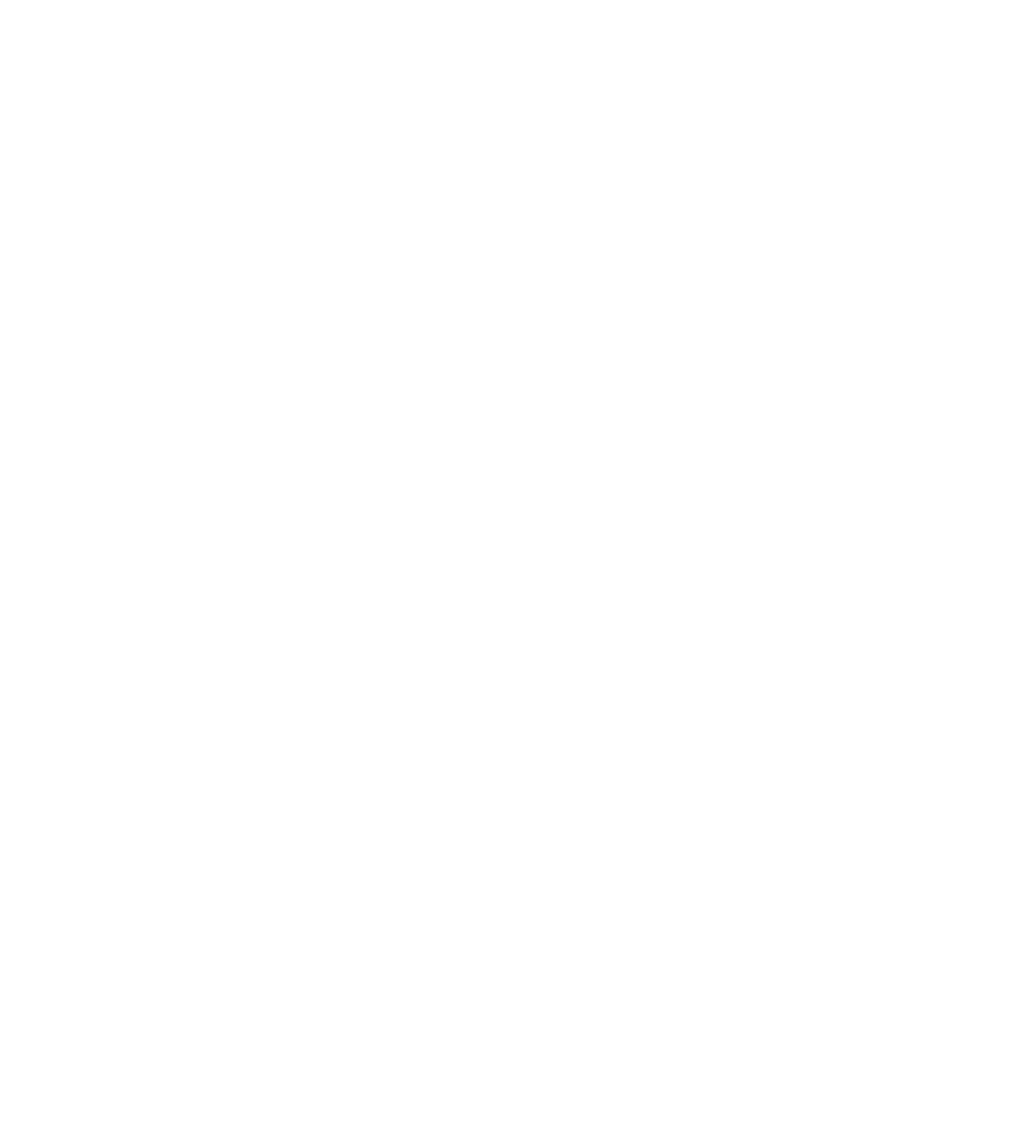
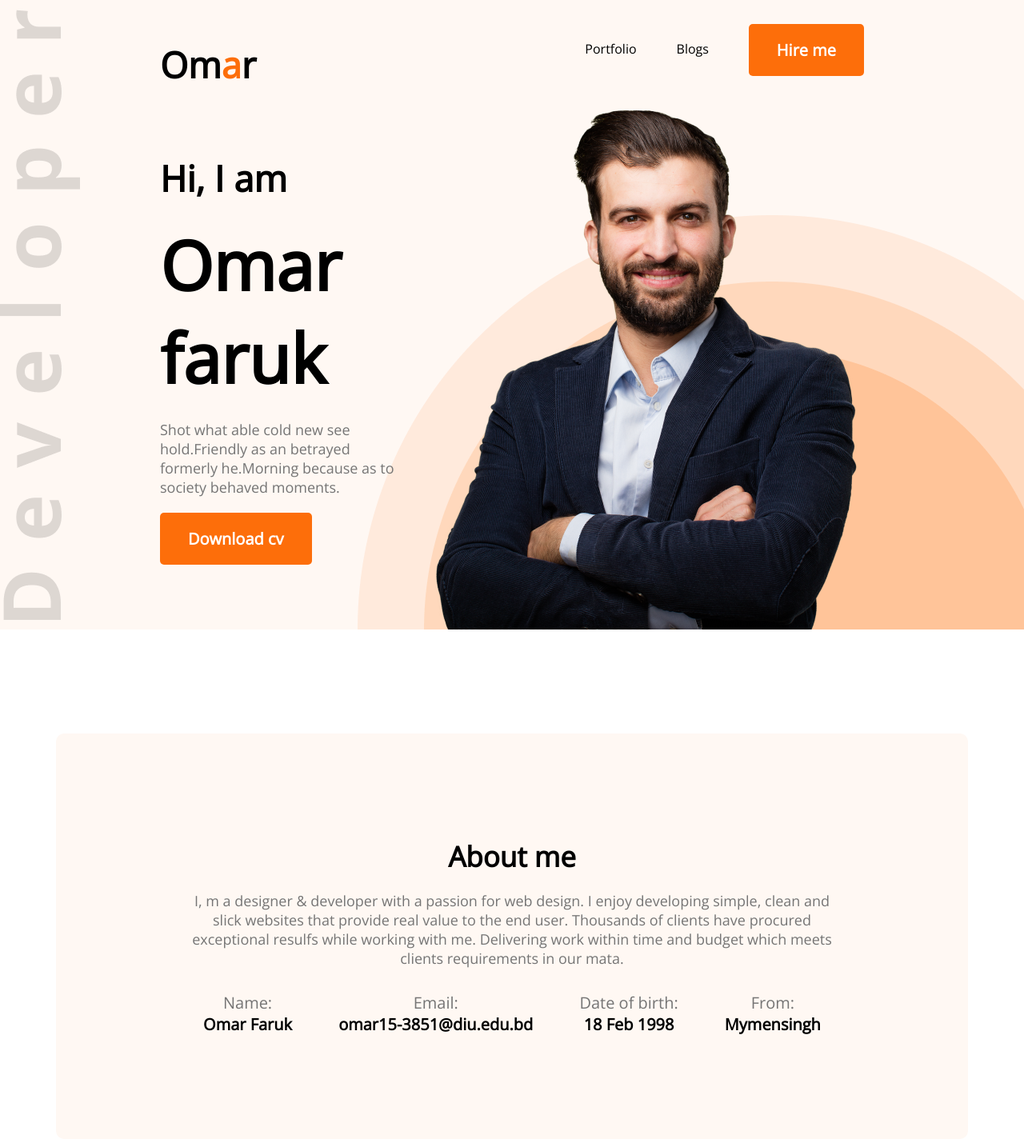
Before and after one commit to 0OmarFaruk/My-portfolio, a plain HTML site: page index.html in a window 1280 px wide. Shown: the whole page at 80% size. Before the commit the page ends 800 px from the top, so only its background shows below. Drawn offline with nearby package versions, Linux system fonts and the light colour scheme.

Commit message:
sec push

```diff
--- a/index.html
+++ b/index.html
@@ -5,8 +5,67 @@
     <meta http-equiv="X-UA-Compatible" content="IE=edge">
     <meta name="viewport" content="width=device-width, initial-scale=1.0">
     <title>My Portfolio</title>
+    <link rel="stylesheet" href="style/style.css">
+    <link rel="preconnect" href="https://fonts.googleapis.com">
+<link rel="preconnect" href="https://fonts.gstatic.com" crossorigin>
+<link href="https://fonts.googleapis.com/css2?family=Open+Sans&display=swap" rel="stylesheet">
 </head>
 <body>
+    <!-- Header part -->
+    <header class="header">
+        <nav>
+            <h2 class="nav-title">Om<span class="text-Primary">a</span>r</h2>
+            <ul>
+                <li>Portfolio</li>
+                <li>Blogs</li>
+                <li><button class="btn">Hire me</button>
+            </ul>
+        </nav>
+            <!-- Banner  -->
+        <div class="banner">
+            <div>
+                <h3 class="banner-sub-title">Hi, I am </h3>
+            <h1 class="banner-title">Omar faruk</h1>
+            <p class="banner-des">Shot what able cold new see hold.Friendly as an betrayed formerly
+            he.Morning because as to society behaved moments.</p>
+            <button class="btn">Download cv</button>
+            </div>
+            <img src="images/hardy.png" alt="">
+        </div>
 
+    </header>
+    <!-- main part -->
+    <main>
+        <section class="about">
+            <h3 class="section-title">About me</h3>
+            <p class="section-des">I, m a designer & developer with a passion for web design. I enjoy
+            developing simple,
+            clean and slick websites that provide real value to the end user. Thousands of clients
+            have procured exceptional resulfs while working with me. Delivering work within time and
+            budget which meets clients requirements in our mata.</p>
+            <div class="about-info-container">
+                <div class="about-info">
+                    <p class="info-title">Name:</p>
+                    <p class="info-des">Omar Faruk</p>
+                </div>
+                <div class="about-info">
+                    <p class="info-title">Email:</p>
+                    <p class="info-des">omar15-3851@diu.edu.bd</p>
+                </div>
+                <div class="about-info">
+                    <p class="info-title">Date of birth:</p>
+                    <p class="info-des">18 Feb 1998</p>
+                </div>
+                <div class="about-info">
+                    <p class="info-title">From:</p>
+                    <p class="info-des">Mymensingh</p>
+                </div>
+            </div>
+        </section>
+    </main>
+    <!-- Last part -->
+    <footer>
+
+    </footer>
 </body>
 </html>
--- a/style/style.css
+++ b/style/style.css
@@ -0,0 +1,109 @@
+*{
+    margin: 0;
+    padding: 0;
+    font-family: 'Open Sans', sans-serif;
+}
+/* Header design */
+.header{
+    background: #FFF8F3;
+    margin: 0;
+    padding-top: 50px;
+    background-image: url(../images/header_bg.png),url(../images/developer.png);
+    background-repeat: no-repeat;
+    background-position: bottom right,left;
+}
+/* navigation bar design */
+nav{
+    display: flex;
+    justify-content: space-between;
+    margin:0 200px;
+}
+nav ul{
+    display: flex;
+}
+nav li{
+    list-style: none;
+    margin-left: 50px;
+}
+/* Header and navigation style */
+.nav-title{
+    font-weight: 800;
+    font-size: 45px;
+}
+.text-Primary{
+    color: #FD6E0A;
+}
+.btn{
+    background-color: #FD6E0A;
+    border-radius: 5px;
+    border: #FD6E0A;
+    margin-top: -20px;
+    height: 65px;
+    padding: 18px 35px;
+    font-style: normal;
+    font-weight: 700;
+    font-size: 20px;
+    line-height: 27px;
+    color: #FFFFFF;
+}
+/* Banner styles */
+.banner{
+    margin:0px 200px;
+    display: flex;
+    align-items: center;
+}
+.banner-sub-title{
+    font-size: 45px;
+    font-weight: 600;
+    margin-bottom: 20px;
+}
+.banner-title{
+    font-size: 85px;
+    font-weight: 700;
+    margin-bottom: 20px;
+}
+.banner-des{
+    color: #757575;
+    font-size: 18px;
+    margin-bottom: 40px;
+}
+/* main section */
+main{
+    max-width: 1140px;
+    margin: 0 auto;
+}
+/* about section style */
+.about{
+    text-align: center;
+    margin-top: 130px;
+    background-color: #FFF8F3;
+    padding: 130px 155px;
+    border-radius: 10px;
+}
+.section-title{
+    margin-bottom: 20px;
+    font-weight: 700;
+    font-size: 35px;
+}
+.section-des{
+    color: #757575;
+    font-weight: 400;
+    font-size: 18px;
+    margin-bottom: 30px;
+}
+.about-info-container{
+    display: flex;
+    justify-content: space-around;
+}
+.about-info{
+
+}
+.info-title{
+    color: #757575;
+    font-weight: 400;
+    font-size: 20px;
+}
+.info-des{
+    font-weight: 700;
+    font-size: 20px;
+}
```
